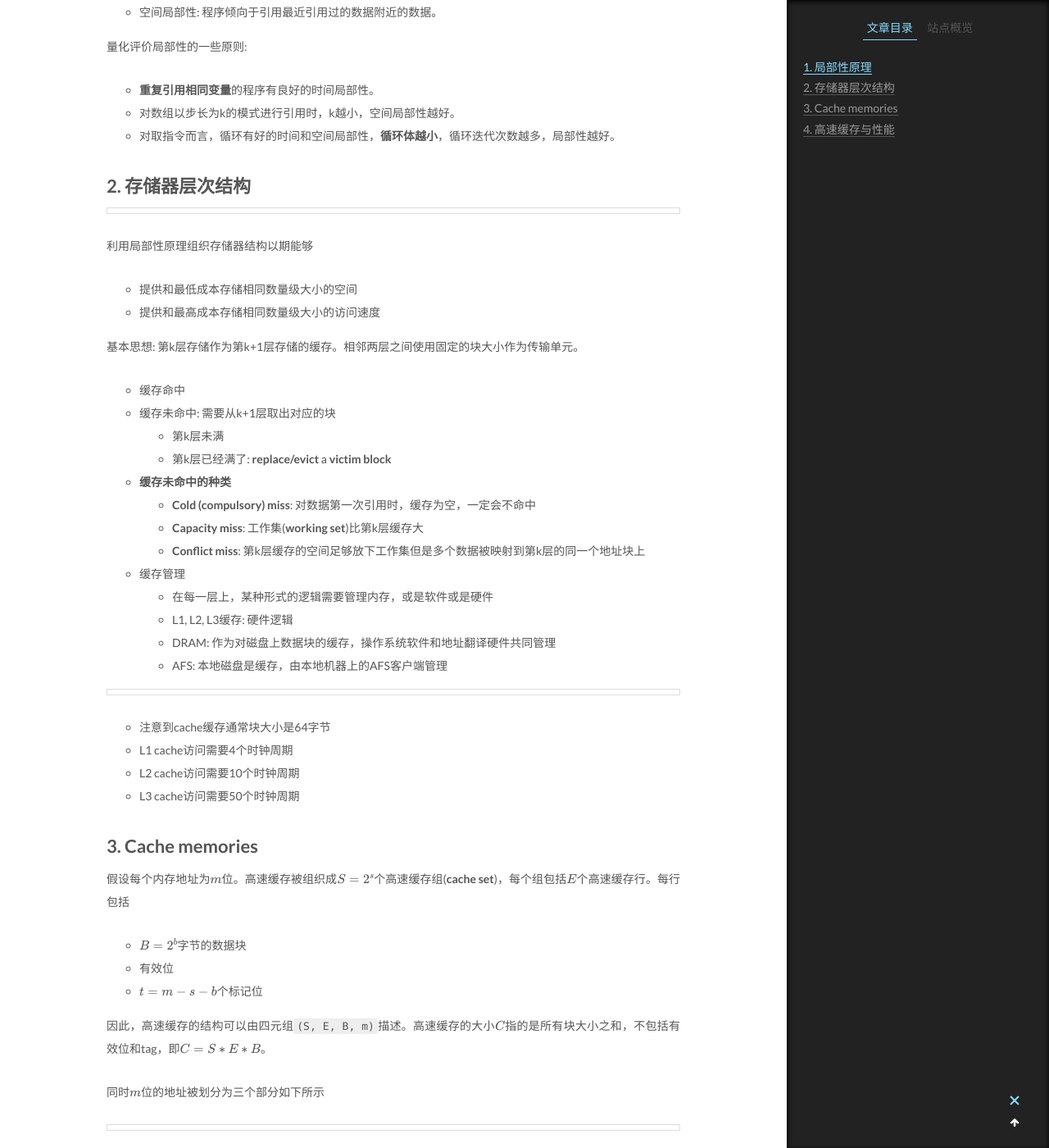
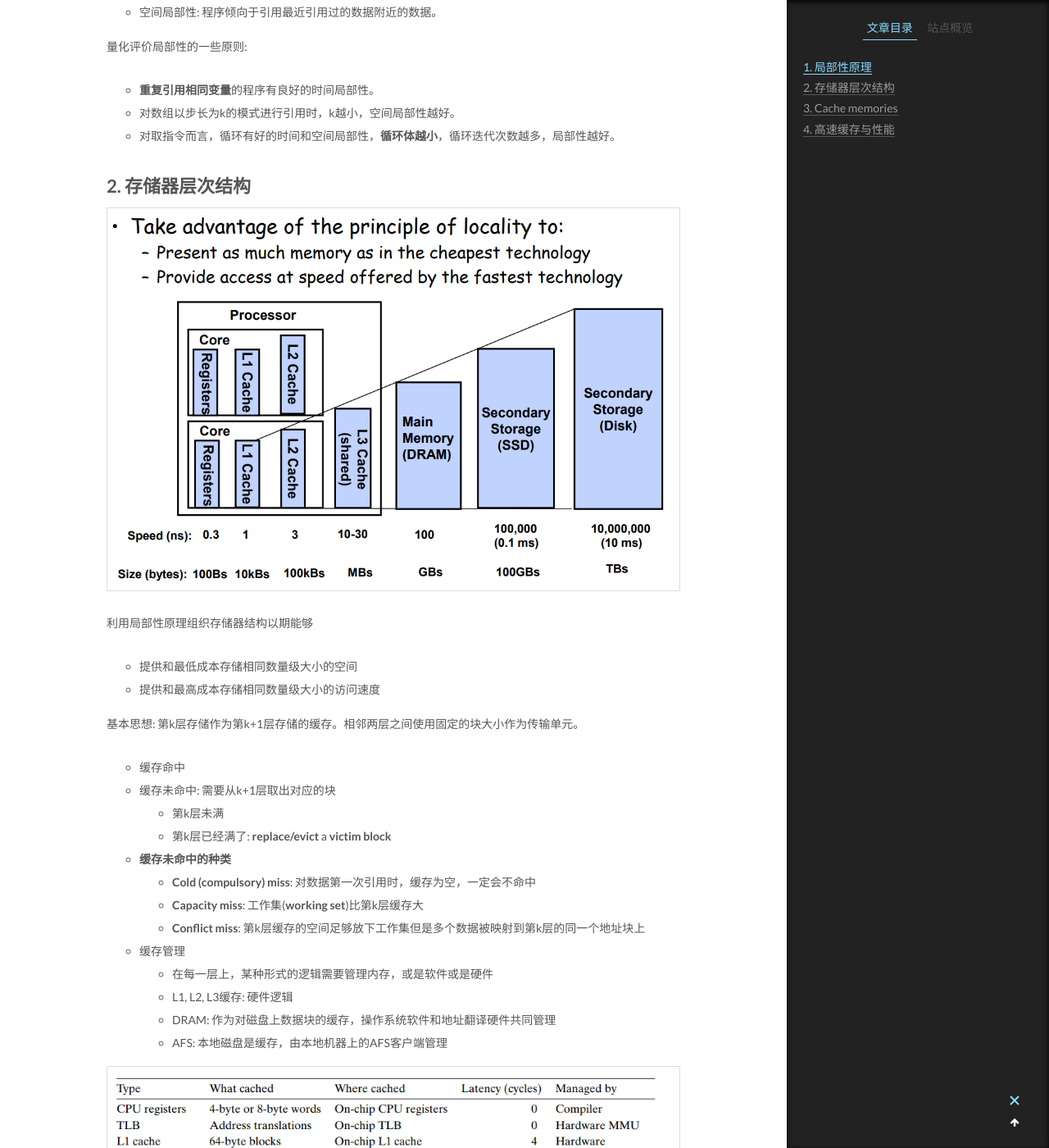
Before and after one commit to Willendless/willendless.github.io, a Jekyll site: the page built from _posts/2021-6-19-《csapp》ch6-2.md, in a window 1280 px wide and 1400 px high, scrolled down 440 px. Shown: the whole window at 82% size. Built offline with Jekyll 4.4.1, drawn with Linux system fonts in a browser that asks for light colours; formulas are drawn with MathJax 3; comment, search, counter and statistics services are not loaded.

Commit message:
chore: update image path

```diff
--- a/_posts/2021-6-19-《csapp》ch6-2.md
+++ b/_posts/2021-6-19-《csapp》ch6-2.md
@@ -22,7 +22,7 @@ tags:
 
 ## 2. 存储器层次结构
 
-![](../assets/images/csapp/6-6.png)
+![](/assets/images/csapp/6-6.png)
 
 利用局部性原理组织存储器结构以期能够
 
@@ -45,7 +45,7 @@ tags:
   + DRAM: 作为对磁盘上数据块的缓存，操作系统软件和地址翻译硬件共同管理
   + AFS: 本地磁盘是缓存，由本地机器上的AFS客户端管理
 
-![](../assets/images/csapp/6-7.png)
+![](/assets/images/csapp/6-7.png)
 
 + 注意到cache缓存通常块大小是64字节
 + L1 cache访问需要4个时钟周期
@@ -64,11 +64,11 @@ tags:
 
 同时$m$位的地址被划分为三个部分如下所示
 
-![](../assets/images/csapp/6-8.png)
+![](/assets/images/csapp/6-8.png)
 
 ### 3.1. 直接映射
 
-![](../assets/images/csapp/6-9.png)
+![](/assets/images/csapp/6-9.png)
 
 + 直接映射: **每个组只有一行**，$E = 1$
   + 组选择位(**set index**): 唯一映射到一个缓存行
@@ -82,7 +82,7 @@ tags:
 
 ### 3.2. 组相联
 
-![](../assets/images/csapp/6-10.png)
+![](/assets/images/csapp/6-10.png)
 
 + 组相联: 每个组有$1 < E < \frac{C}{B}$行
   + 相联存储器指的是（key，value）存储。组相联指的是多个组的相联存储器。
@@ -100,7 +100,7 @@ tags:
 
 ### 3.3. 全相联
 
-![](../assets/images/csapp/6-11.png)
+![](/assets/images/csapp/6-11.png)
 
 + 全相联: 只有1个组，即$S = 1, s = 0$，行数$E = \frac{C}{B}$
 + 由于需要并行匹配多个缓存行，全相联只适合做小的高速缓存，例如TLB。
@@ -122,7 +122,7 @@ tags:
 
 ### 3.5. 性能参数
 
-![](../assets/images/csapp/6-12.png)
+![](/assets/images/csapp/6-12.png)
 
 + **miss rate**: 不命中数量 / 引用数量
 + **hit rate**: 1 - miss rate
@@ -152,7 +152,7 @@ tags:
 
 下面是测试内存系统读性能的函数
 
-![6-14](./../assets/images/csapp/6-14.png)
+![6-14](/assets/images/csapp/6-14.png)
 
 + size: 读取元素的总字节数
 + elems: 读取的元素数目
@@ -161,7 +161,7 @@ tags:
 
 **内存山**
 
-![](./../assets/images/csapp/6-13.png)
+![](/assets/images/csapp/6-13.png)
 
 + 工作集越小，时间局部性越好
 + 步长越小，空间局部性越好
@@ -180,12 +180,12 @@ tags:
   + 数组大小n很大，一个高速缓存行装不下
   + 编译器将局部变量存储在寄存器中，无加载或存储指令的开销
 
-![](../assets/images/csapp/6-15.png)
+![](/assets/images/csapp/6-15.png)
 
 性能统计如下
 
-![](../assets/images/csapp/6-16.png)
-![](../assets/images/csapp/6-17.png)
+![](/assets/images/csapp/6-16.png)
+![](/assets/images/csapp/6-17.png)
 
 + 随着n的增大，最坏性能和最好性能相差了40倍
 + 该案例中和内存访问总数相比，缓存命中率是一个更好的指标。虽然按k迭代的版本内存访问次数减少，但是性能仍比按j迭代的慢
@@ -201,7 +201,7 @@ tags:
 
 对于分块运算
 
-![](../assets/images/csapp/6-18.png)
+![](/assets/images/csapp/6-18.png)
 
 + $3B^2 < C$
   + **让2个输入块和1个输出块都能放入缓存中**
@@ -209,7 +209,7 @@ tags:
 + 首次迭代有$2*\frac{n}{B}*\frac{B^2}{8}$次未命中（内循环遍历一次的块数乘以每个块的为命中数）
 + 总未命中数为$nB/4 * (n/B)^2 = n^3/(4B)$
 
-![](../assets/images/csapp/6-19.png)
+![](/assets/images/csapp/6-19.png)
 
 **小结**
 
```
Also changed, not shown: assets/images/csapp/6-10.png (added), assets/images/csapp/6-11.png (added), assets/images/csapp/6-12.png (added), assets/images/csapp/6-13.png (added), assets/images/csapp/6-14.png (added), assets/images/csapp/6-15.png (added), assets/images/csapp/6-16.png (added), assets/images/csapp/6-17.png (added), assets/images/csapp/6-18.png (added), assets/images/csapp/6-19.png (added), assets/images/csapp/6-6.png (added), assets/images/csapp/6-7.png (added), assets/images/csapp/6-8.png (added), assets/images/csapp/6-9.png (added), 2 more files.
